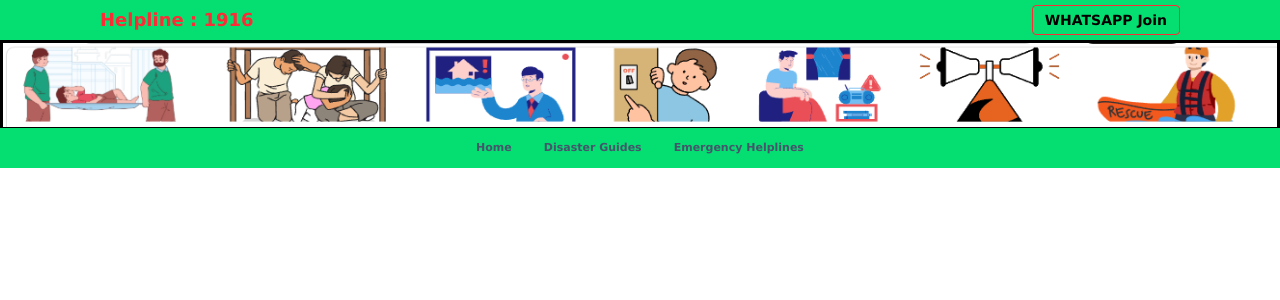
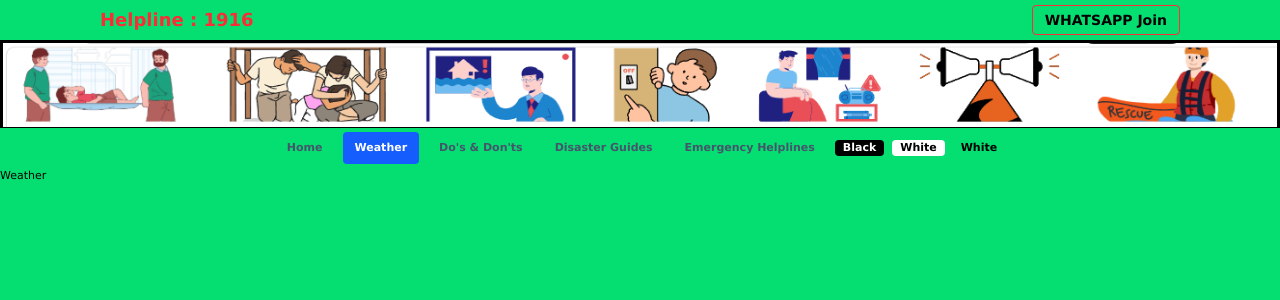
Before and after one commit to RaviYadav761/Disaster-Preparedness-and-Emergency-Information-Resource, a React (Vite) app: page /weather in a window 1280 px wide. Shown: the top 300 px of the page. Built offline with nearby package versions, Linux system fonts and the light colour scheme.

Commit message:
add black white bg changer

```diff
--- a/package.json
+++ b/package.json
@@ -11,6 +11,7 @@
   },
   "dependencies": {
     "@tailwindcss/vite": "^4.3.3",
+    "lucide-react": "^1.41.0",
     "react": "^19.2.8",
     "react-dom": "^19.2.8",
     "react-router-dom": "^7.18.3",
--- a/src/App.jsx
+++ b/src/App.jsx
@@ -10,11 +10,15 @@ import Floods from './components/pages/CitizenCorner/Floods'
 import Industrial from './components/pages/CitizenCorner/Industrial'
 import HeatWave from './components/pages/CitizenCorner/HeatWave'
 import Fire from './components/pages/CitizenCorner/Fire'
+import Weather from './components/weather/Weather'
+import { useState } from "react";
 
 const App = () => {
+  const [bg, setBg] = useState("bg-green-400");
   return (
+   <div className={`min-h-screen ${bg}`}>
     <BrowserRouter>
-      <Header/>
+      <Header setBg={setBg}/>
       <main>
         <Routes>
 <Route path='/' element={<HomeSection/>}/>
@@ -26,12 +30,13 @@ const App = () => {
 <Route path='/industrial' element={<Industrial/>}/>
 <Route path='/heat-wave' element={<HeatWave/>}/>
 <Route path='/fire' element={<Fire/>}/>
+<Route path='/weather' element={<Weather/>}/>
 
         </Routes>
       </main>
 
     </BrowserRouter>
-
+   </div>
   )
 }
 
--- a/src/components/layout/Header.jsx
+++ b/src/components/layout/Header.jsx
@@ -1,15 +1,18 @@
-import React from "react";
+import React, { useState } from "react";
 import headerImage from "../../assets/headerimg.png"
 import { NavLink } from "react-router-dom";
 
-const Header = () => {
+const Header = ({setBg}) => {
+
+
   return (
-   <div className="flex  flex-col bg-green-400  items-center justify-center max-w-full h-42">
-   <div className="w-full flex justify-between items-center px-3 sm:px-6 lg:px-[100px] h-10">
+   <div className={`flex  flex-col  items-center justify-center max-w-full h-42`}>
+   <div className="w-full flex justify-between items-center px-3 sm:px-6 lg:px-25 h-10">
 
   <p className="text-sm sm:text-lg font-semibold text-red-500">
     Helpline : 1916
   </p>
+
 
   <button
     className="
@@ -23,16 +26,20 @@ const Header = () => {
       border-red-500
       font-semibold
       whitespace-nowrap
+      cursor-pointer
     "
   >
     WHATSAPP Join
   </button>
 
+
+
 </div>
     <div className="bg-blue-400 w-full h-22 border-3">
       <img className="w-full h-21" src={headerImage} alt="" />
     </div>
-<nav className=" mt-1 mb-1 flex justify-center font-semibold  items-center text-center gap-2">
+<nav className=" mt-1 mb-1 flex justify-center font-semibold
+  items-center text-center  gap-2">
      <NavLink
             to="/"
             className={({ isActive }) =>
@@ -45,8 +52,32 @@ const Header = () => {
           >
             Home
           </NavLink>
+           <NavLink
+            to="/weather"
+            className={({ isActive }) =>
+              `rounded px-3 py-2 transition ${
+                isActive
+                  ? "bg-blue-600 text-white"
+                  : "text-slate-600 hover:bg-slate-100 hover:text-slate-900"
+              }`
+            }
+          >
+            Weather
+          </NavLink>
+          <NavLink
+            to="/bc"
+            className={({ isActive }) =>
+              `rounded px-3 py-2 transition  ${
+                isActive
+                  ? "bg-blue-600 text-white"
+                  : "text-slate-600 hover:bg-slate-100 hover:text-slate-900"
+              }`
+            }
+          >
+            Do's & Don'ts
+          </NavLink>
     <NavLink
-            to="/a"
+            to="/b"
             className={({ isActive }) =>
               `rounded px-3 py-2 transition ${
                 isActive
@@ -58,7 +89,7 @@ const Header = () => {
             Disaster Guides
           </NavLink>
              <NavLink
-            to="/b"
+            to="/c"
             className={({ isActive }) =>
               `rounded px-3 py-2 transition ${
                 isActive
@@ -69,7 +100,16 @@ const Header = () => {
           >
             Emergency Helplines
           </NavLink>
+
+
+  <div className="flex gap-2">
+    <button onClick={()=>setBg("bg-black")} className="bg-black rounded px-2 text-white">Black</button>
+    <button onClick={()=>setBg("bg-white")} className="bg-white rounded px-2 ">White</button>
+    <button onClick={()=>setBg("bg-green-400")} className="bg-green-400 rounded px-2 ">White</button>
+  </div>
+
 </nav>
+
    </div>
   );
 };
--- /dev/null
+++ b/src/components/weather/Weather.jsx
@@ -0,0 +1,9 @@
+import React from 'react'
+
+const Weather = () => {
+  return (
+    <div>Weather</div>
+  )
+}
+
+export default Weather
```
Also changed, not shown: 1 other file (tests, documents, lock files or other folders).
